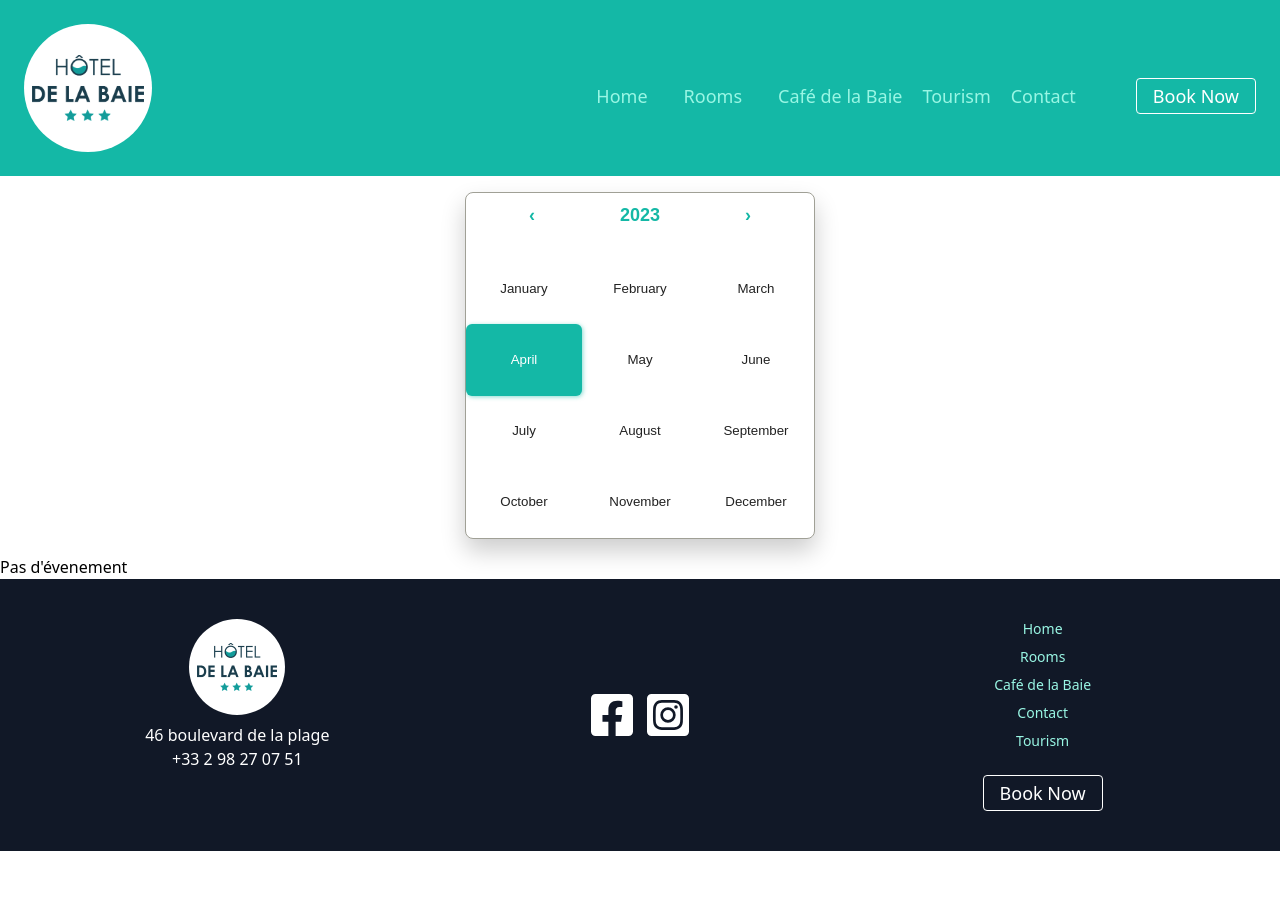
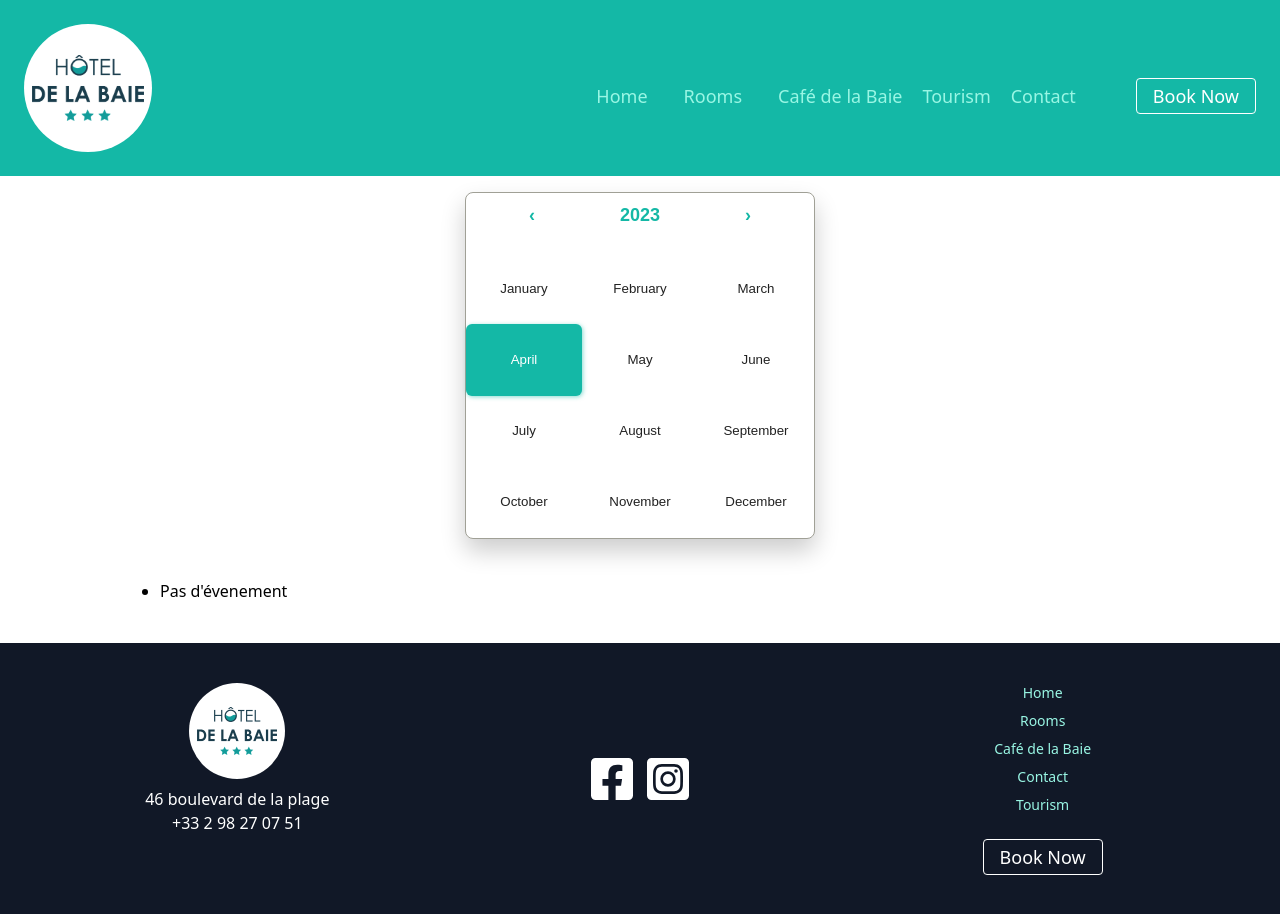
Before and after one commit to elodiedaumal/hotel, a React (Create React App) app: page /tourism in a window 1280 px wide. Before the commit the page ends 851 px from the top, so only its background shows below. Built offline with nearby package versions, Linux system fonts and the light colour scheme.

Commit message:
Integretaed text in tourism

```diff
--- a/src/Components/Calendar.js
+++ b/src/Components/Calendar.js
@@ -22,10 +22,14 @@ const CalendarComp = () => {
       {Event.filter((item) => item.id - 1 === month.getMonth()).map(
         ({ id, event }) => {
           return (
-            <div key={id}>
-              <ul>
+            <div key={id} className='my-10'>
+              <ul className='max-w-5xl mx-auto list-disc px-8 '>
                 {event.map((singleevent, index) => {
-                  return <li key={index}>{singleevent}</li>;
+                  return (
+                    <li className='mb-2' key={index}>
+                      {singleevent}
+                    </li>
+                  );
                 })}
               </ul>
             </div>
```
